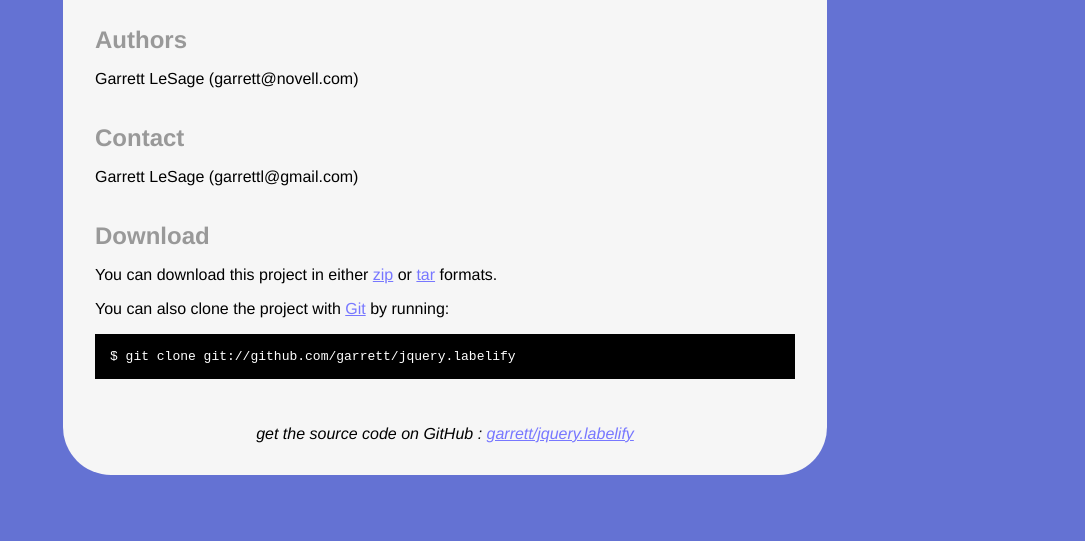
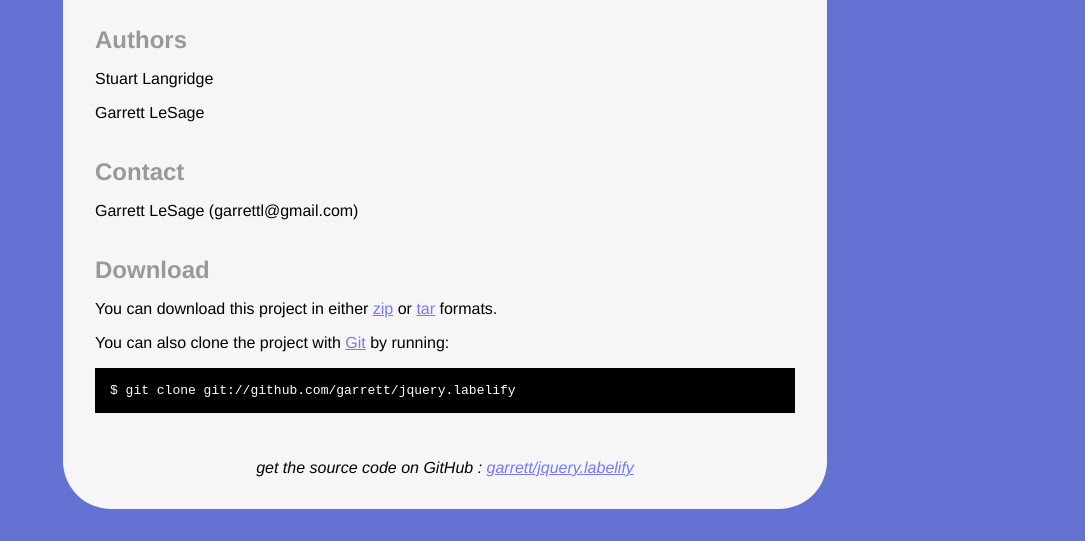
Before and after one commit to garrett/jquery.labelify, a plain HTML site: page index.html in a window 1280 px wide. Shown: the part 322-863 px from the top of the page, without its empty margins (195-1280 px from the left). Before the commit the page ends 829 px from the top, so only its background shows below. Drawn offline with Linux system fonts and the light colour scheme.

Commit message:
adding Stuart Langridge as an Author (as he is!)

```diff
--- a/index.html
+++ b/index.html
@@ -66,8 +66,11 @@
 
     <h2>Dependencies</h2>
     <p>jQuery</p>
+
     <h2>Authors</h2>
-    <p>Garrett LeSage (garrett@novell.com)</p>
+    <p>Stuart Langridge</p>
+    <p>Garrett LeSage</p>
+
     <h2>Contact</h2>
     <p>Garrett LeSage (garrettl@gmail.com)</p>
 
```
